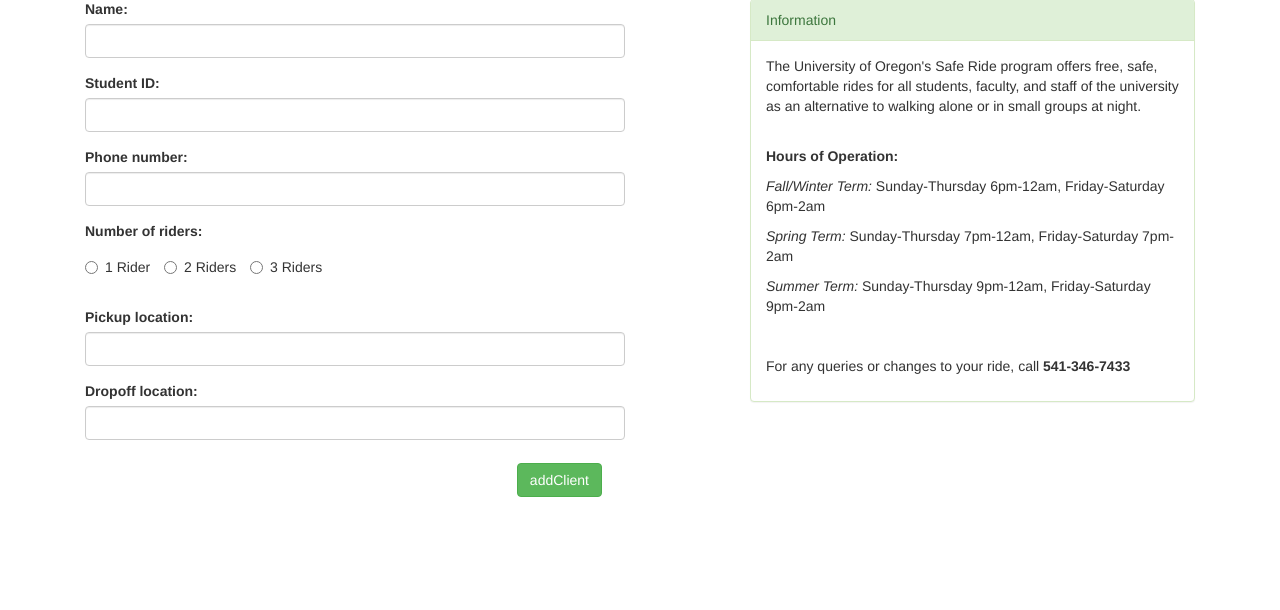
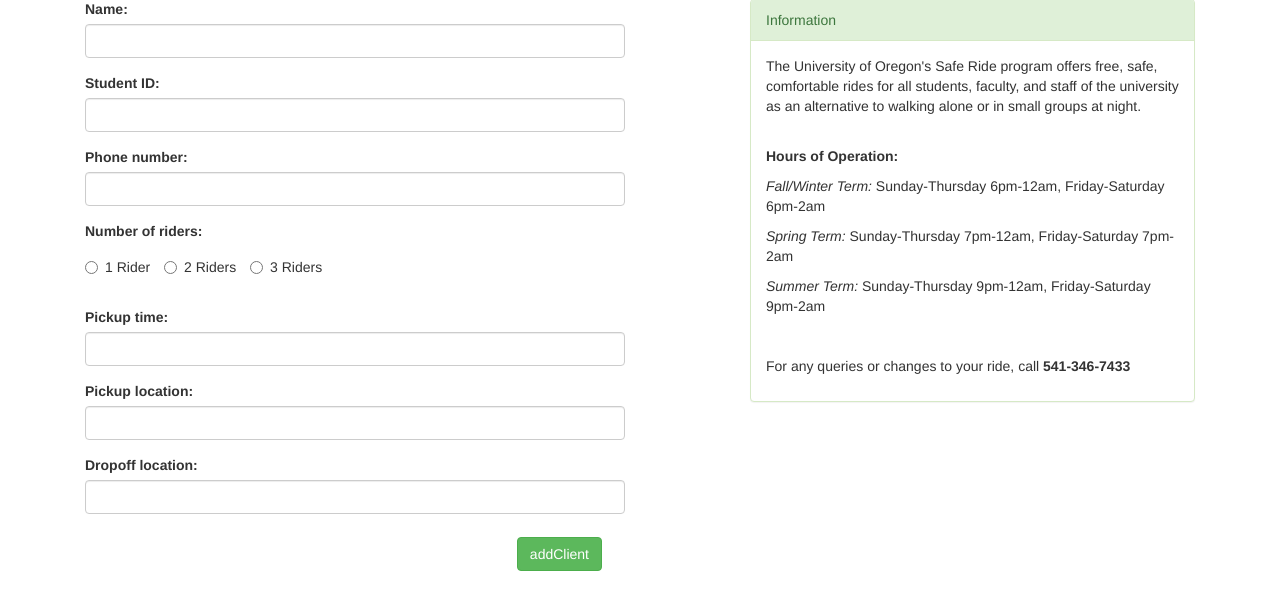
Before and after one commit to msteelha/BlueCat, a Flask app: page /client in a window 1280 px wide. Shown: the part 116-726 px from the top of the page. Run offline with Flask 2, Linux system fonts and the light colour scheme; some libraries are stand-ins or nearby versions.

Commit message:
add pickup time to client

```diff
--- a/server.py
+++ b/server.py
@@ -129,13 +129,13 @@ def clientConfig():
         objId2 = request.args.get('studentid',0,type=str)
         objId3 = request.args.get('phonenum',0,type=str)
         objId4 = request.args.get('riders',0,type=str)
-        objId5 = request.args.get('pickup',0,type=str)
-        objId6 = request.args.get('dropoff',0,type=str)
-
+        objId5 = request.args.get('time',0,type=str)
+        objId6 = request.args.get('pickup',0,type=str)
+        objId7 = request.args.get('dropoff',0,type=str)
         ####################### if verifyinformation(val) #################
         record = { "name": objId1, "date":  arrow.utcnow().naive,
         "ID": objId2 , "phoneNum": objId3, "riders": objId4,
-        "pickup": objId5, "dropoff":objId6, "type": "Client", "status": "pending"}
+        "time": objId5, "pickup": objId6, "dropoff":objId7, "type": "Client", "status": "pending"}
         collectionClients.insert(record)
         d = {'result':'added'}
     elif funct == "removeClient":
--- a/templates/admin.html
+++ b/templates/admin.html
@@ -55,8 +55,8 @@
 
             <form id="removeClient" action="/_ClientsConfig" method="get">
                 <input type="hidden" name="ClientId" value={{memo._id}}>
-                <button name="ClientSetting" class="btn btn-primary" value="removeClient">Delete</button>
-				</form>
+                <button name="clientSetting" class="btn btn-primary" value="removeClient">Delete</button>
+            </form>
             <form id="addClientToSchedule" action="/_scheduleClient" method="get">
                 <select name = "schedulePicker">
                     {%for sched in session.schedules%}
--- a/templates/client.html
+++ b/templates/client.html
@@ -36,6 +36,10 @@
       <label class="radio-inline"><input type="radio" name="optradio" value="2">2 Riders</label>
       <label class="radio-inline"><input type="radio" name="optradio" value="3">3 Riders</label>
     </div>  <br>
+    <div class="form-group">
+      <label for="time">Pickup time:</label>
+      <input type="text" id="time" name="time" class="form-control">
+    </div>
     <div class="form-group">
       <label for="pickup">Pickup location:</label>
       <input type="text" id="pickup" name="pickup" class="form-control">
@@ -80,6 +84,7 @@
           var studentid = document.getElementById("studentid").value;
           var phonenum = document.getElementById("phonenum").value;
           var riders = $('#radio input:radio:checked').val();
+          var time = document.getElementById("time").value;
           var pickup = document.getElementById("pickup").value;
           var dropoff = document.getElementById("dropoff").value;
 
@@ -111,6 +116,8 @@
             alert("Please enter a phone number");
           } else if (riders == undefined) {
             alert("Please select a number of riders");
+          } else if (time == "") {
+            alert("Please enter a pickup time");
           } else if (pickup == "") {
             alert("Please enter a pickup location");
           } else if (dropoff == "") {
@@ -118,7 +125,7 @@
           } else {
           $.getJSON($SCRIPT_ROOT + '/_submitClientInfo',
                   { fname: fname, studentid: studentid, phonenum: phonenum,
-                    riders: riders, pickup: pickup, dropoff: dropoff, clientSetting: document.getElementById("myBtn").value},
+                    riders: riders, time: time, pickup: pickup, dropoff: dropoff, clientSetting: document.getElementById("myBtn").value},
                   function(data) {
                      var result = data.result;
                      obj = JSON.parse(result);
```
Also changed, not shown: 1 other file.
